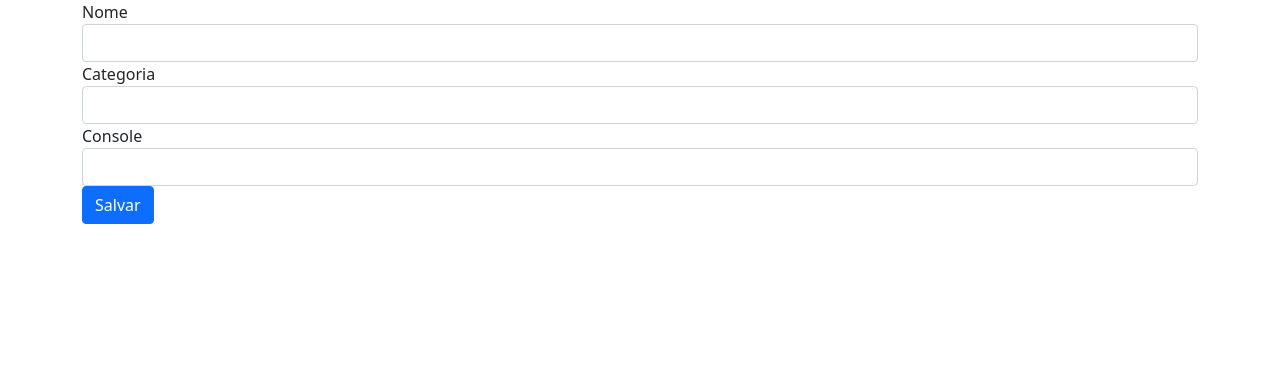
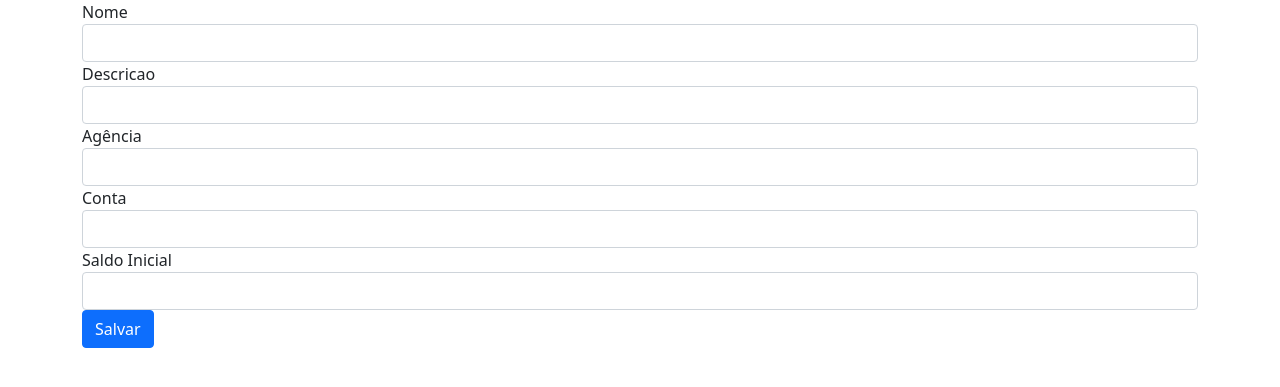
Before and after one commit to isaias-s-souza/Projeto_Integrador, a Flask app: template templates/conta_extrato.html in a window 1280 px wide. Shown: the top 387 px of the page. Run offline with Flask 2, Linux system fonts and the light colour scheme; the template is opened without the code that fills it, so the values that code supplies are empty; some libraries are stand-ins or nearby versions.

Commit message:
finalização conta_extrato.html

```diff
--- a/templates/conta_extrato.html
+++ b/templates/conta_extrato.html
@@ -1,18 +1,27 @@
 {% extends "template.html" %}
 {% block conteudo %}
-<form action="/criar" method="post">
+<form action="/criar_conta_extrato" method="post">
     <fieldset>
         <div class="form-group">
           <label for="nome">Nome</label>
             <input type="text" id="nome" name="nome" class="form-control">
         </div>
+         <!--descricao, agencia, numero_conta, saldo_inicial, ativo-->
         <div class="form-group">
-           <label for="categoria">Categoria</label>
-           <input type="text" id="categoria" name="categoria" class="form-control">
+           <label for="descricao">Descricao</label>
+           <input type="text" id="descricao" name="descricao" class="form-control">
         </div>
         <div class="form-group">
-           <label for="console">Console</label>
-           <input type="text" id="console" name="console" class="form-control">
+           <label for="agencia">Agência</label>
+           <input type="text" id="agencia" name="agencia" class="form-control">
+        </div>
+        <div class="form-group">
+           <label for="conta">Conta</label>
+           <input type="text" id="conta" name="conta" class="form-control">
+        </div>
+        <div class="form-group">
+           <label for="saldo_inicial">Saldo Inicial</label>
+           <input type="text" id="saldo_inicial" name="saldo_inicial" class="form-control">
         </div>
         <button type="submit" class="btn btn-primary btn-salvar">Salvar</button>
     </fieldset>
```
